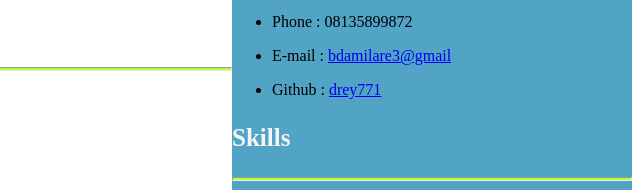
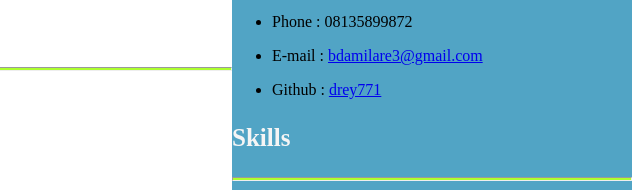
Before and after one commit to drey771/drey771.github.io, a plain HTML site: page index.html in a window 1280 px wide. Shown: the part 240-430 px from the top of the page, 640-1280 px from the left. Drawn offline with Linux system fonts and the light colour scheme.

Commit message:
Update index.html

```diff
--- a/index.html
+++ b/index.html
@@ -24,7 +24,7 @@
 			08135899872</li>
 			<p></p>
 			<li>E-mail :
-			<a href="bdamilare3@gmail.com">bdamilare3@gmail</a></li>
+			<a href="bdamilare3@gmail.com">bdamilare3@gmail.com</a></li>
 			<p></p>
 			<li>Github :
 			<a href="https://github.com/drey771">drey771</a></li>
```
